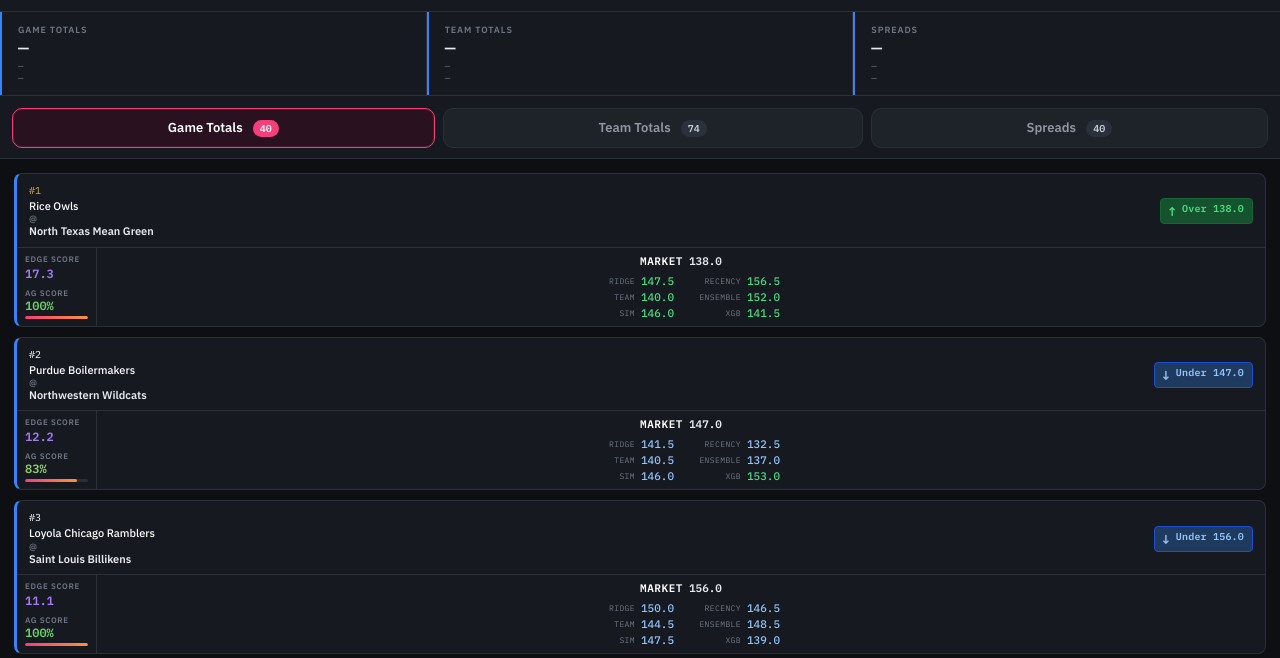
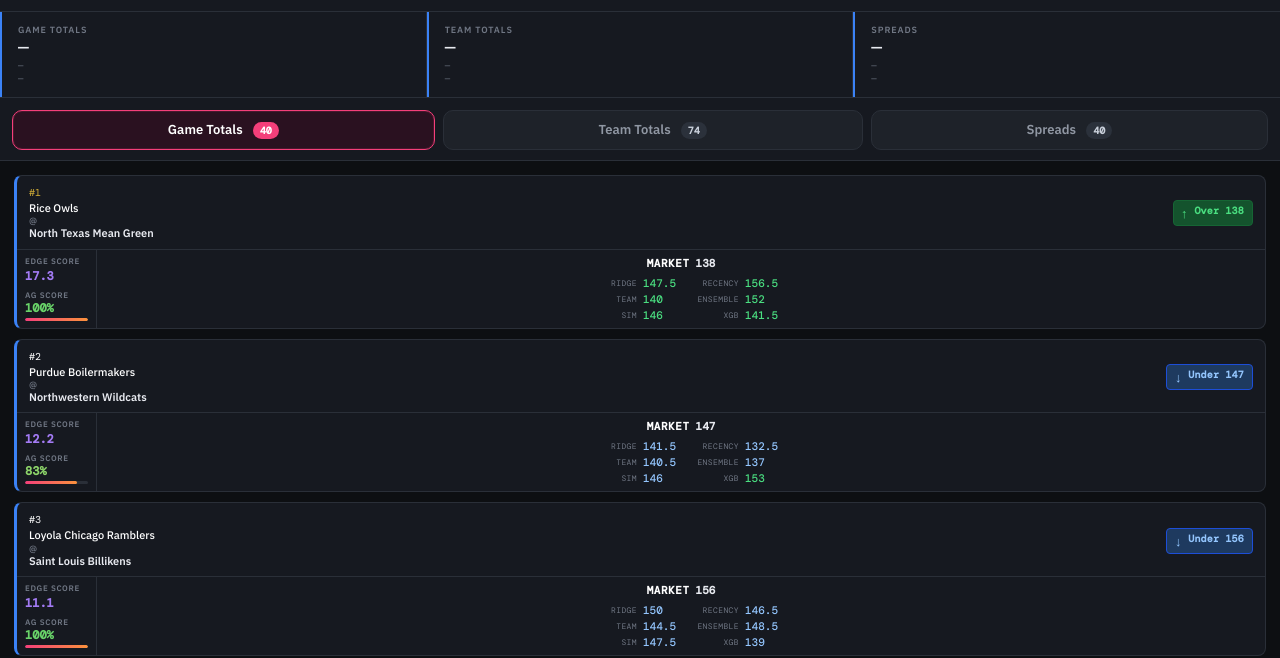
Before and after one commit to CameronBroussard6/cbb-site, a plain HTML site: page index.html in a window 1280 px wide. Shown: the part 151-809 px from the top of the page. Drawn offline with nearby package versions, Linux system fonts and the light colour scheme; no server answers.

Commit message:
Update index.html

```diff
--- a/index.html
+++ b/index.html
@@ -5,7 +5,7 @@
 <meta name="viewport" content="width=device-width, initial-scale=1.0, maximum-scale=1.0" />
 <title>CTB Analytics — College Basketball Sheet</title>
 <link rel="preconnect" href="https://fonts.googleapis.com">
-<link href="https://fonts.googleapis.com/css2?family=IBM+Plex+Mono:wght@400;500;600&family=IBM+Plex+Sans:wght@300;400;500;600;700&display=swap" rel="stylesheet">
+<link href="https://fonts.googleapis.com/css2?family=DM+Mono:wght@400;500&family=IBM+Plex+Sans:wght@300;400;500;600;700&display=swap" rel="stylesheet">
 <style>
 :root {
   --bg:        #0d0f12;
@@ -29,7 +29,7 @@
   --warn:      #f59e0b;
   --danger:    #ef4444;
   --gold:      #d4af37;
-  --mono:      'IBM Plex Mono', monospace;
+  --mono:      'DM Mono', monospace;
   --sans:      'IBM Plex Sans', sans-serif;
   --r:         8px;
 }
@@ -348,7 +348,7 @@
 .gc-pred-grid {
   display: grid;
   grid-template-columns: repeat(2, max-content);
-  gap: 2px 16px;
+  gap: 2px 12px;
   margin-top: 4px;
   justify-content: center;
 }
@@ -366,7 +366,7 @@
   text-align: left;
 }
 .gc-models-wrap {
-  display: inline-flex;
+  display: flex;
   flex-direction: column;
   align-items: center;
   width: 100%;
@@ -584,7 +584,10 @@
 
 function fmt(v, d=1) {
   const n = parseFloat(v);
-  return isNaN(n) ? '—' : n.toFixed(d);
+  if (isNaN(n)) return '—';
+  const s = n.toFixed(d);
+  // strip trailing .0 but keep .5
+  return s.endsWith('.0') ? String(Math.round(n)) : s;
 }
 
 function fmtRec(w, l) { return (w+l===0) ? '—' : `${w}-${l}`; }
```
